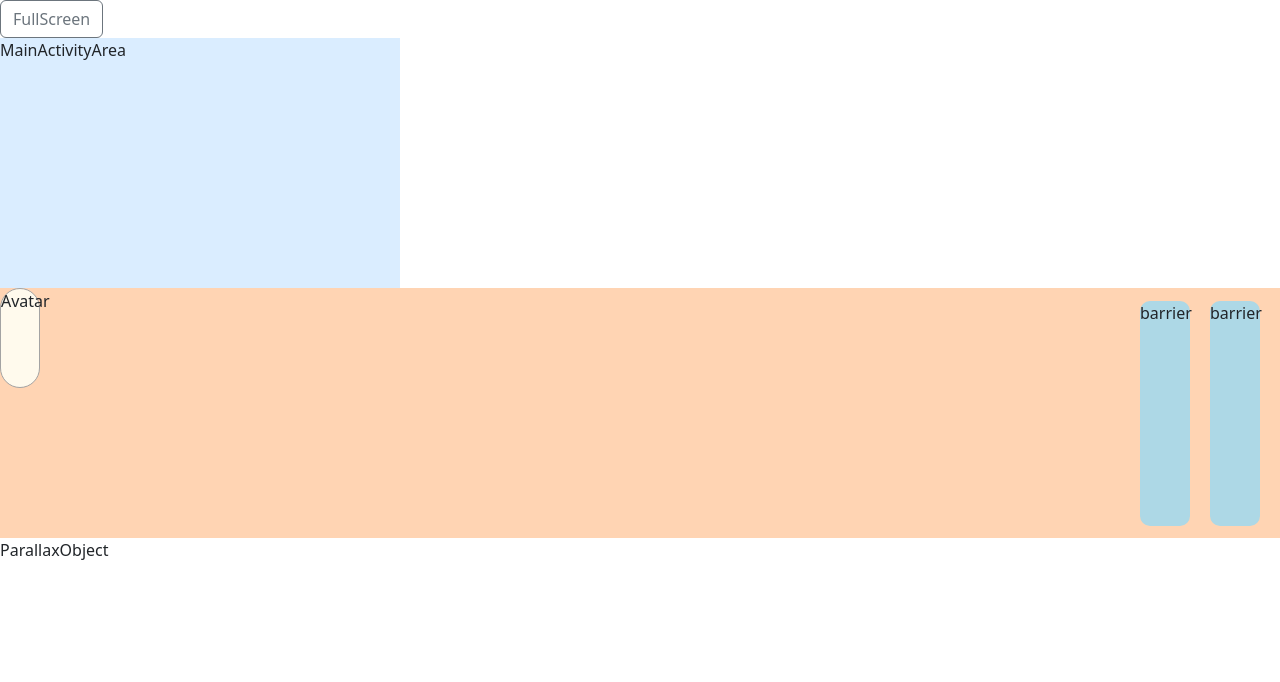
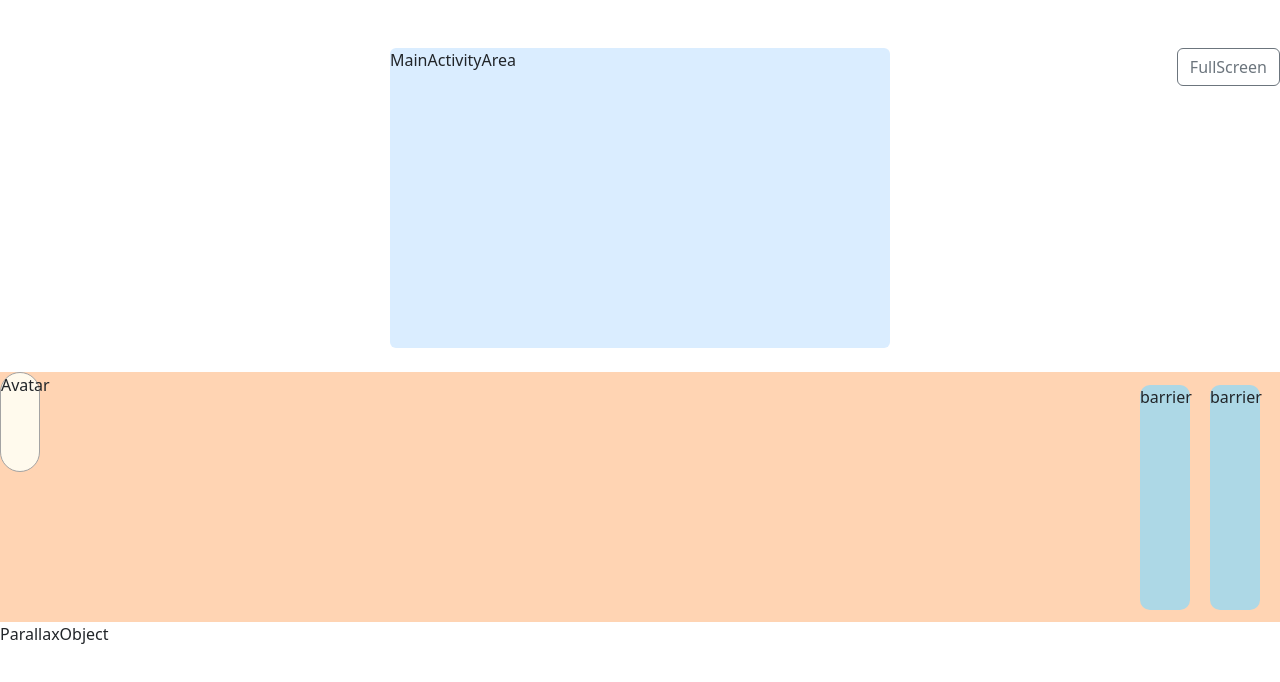
Before and after one commit to ShuntaToda/worldskills2022-E-interactive, a React (Create React App) app: page / in a window 1280 px wide. Shown: the top 682 px of the page. Built offline with nearby package versions, Linux system fonts and the light colour scheme.

Commit message:
正解時エフェクト

```diff
--- a/src/App.js
+++ b/src/App.js
@@ -13,7 +13,7 @@ const barrierObj = {
 };
 
 const movingDistance = 20;
-const stageColor = ["#ffd4b3", "#ffe7b3", "#ffe7b3", "#b4ffb3", "#b3ffe2", "#b3f7ff"];
+const stageColor = ["#ffd4b3", "#ffe7b3", "#b4ffb3", "#b3ffe2", "#b3f7ff"];
 
 function App() {
   const [playerPosition, setPlayerPosition] = useState({ x: 0, y: 0 });
@@ -31,6 +31,12 @@ function App() {
   const clearQuiz = () => {
     setQuiz({});
     setBarriers((prevBarriers) => prevBarriers.splice(0, 1));
+    setPlayerMoveLimit({
+      top: false,
+      bottom: false,
+      right: false,
+      left: false,
+    });
   };
   const missQuiz = () => {
     setQuiz({});
@@ -40,6 +46,7 @@ function App() {
     if (barriers.length == 0) {
       setStage(stage + 1);
       setBarriers([barrierObj, barrierObj]);
+      setPlayerPosition({ x: 0, y: 0 });
     }
   }, [barriers]);
 
@@ -76,7 +83,7 @@ function App() {
   }, [playerPosition]);
 
   return (
-    <div className="App h-100">
+    <div className="App h-100 mt-5">
       <FullScreenBtn></FullScreenBtn>
       <MainActivityArea quiz={quiz} clearQuiz={clearQuiz} missQuiz={missQuiz}></MainActivityArea>
       <MovingArea
--- a/src/components/mainActivityArea/MainActivityArea.js
+++ b/src/components/mainActivityArea/MainActivityArea.js
@@ -11,11 +11,9 @@ export const MainActivityArea = ({ quiz, clearQuiz, missQuiz }) => {
     }
   }, [quiz]);
   return (
-    <div id="main-activity-area">
+    <div id="main-activity-area" className="rounded">
       MainActivityArea
-      {mode == "quiz" && quiz.id !== undefined && (
-        <QuizMode quiz={quiz} clearQuiz={clearQuiz} missQuiz={missQuiz}></QuizMode>
-      )}
+      {mode == "quiz" && quiz.id !== undefined && <QuizMode quiz={quiz} clearQuiz={clearQuiz} missQuiz={missQuiz}></QuizMode>}
     </div>
   );
 };
--- a/src/components/mainActivityArea/QuizMode.js
+++ b/src/components/mainActivityArea/QuizMode.js
@@ -1,20 +1,37 @@
-import React from "react";
+import React, { useState } from "react";
+
+let answerTextColor = "";
 
 export const QuizMode = ({ quiz, clearQuiz, missQuiz }) => {
+  const [quizAnswerText, setQuizAnswerText] = useState("");
+  const handleClearQuiz = () => {
+    setQuizAnswerText("正解!!");
+    answerTextColor = "#e64b4b";
+    setTimeout(() => {
+      clearQuiz();
+    }, 3000);
+  };
+  const handleMissQuiz = () => {
+    setQuizAnswerText("不正解!!");
+    answerTextColor = "#4b93e6";
+    setTimeout(() => {
+      missQuiz();
+    }, 3000);
+  };
   return (
-    <div>
-      <div>QuizMode</div>
-      <div>{quiz.text}</div>
-      <div className="d-flex">
-        {quiz.item.map((i, index) => (
-          <div
-            key={index}
-            onClick={index == quiz.answer ? clearQuiz : missQuiz}
-            className="btn btn-primary"
-          >
-            {i}
-          </div>
-        ))}
+    <div className="c-quiz p-4 position-relative">
+      <div className="c-quiz__answer-text" style={{ color: answerTextColor }}>
+        {quizAnswerText}
+      </div>
+      <div className="c-quiz__content" style={quizAnswerText !== "" ? { opacity: 0.3 } : {}}>
+        <div className="fs-3 text-center">{quiz.text}</div>
+        <div className="pt-4 d-flex justify-content-around">
+          {quiz.item.map((i, index) => (
+            <div key={index} onClick={index == quiz.answer ? handleClearQuiz : handleMissQuiz} className="btn btn-primary">
+              {i}
+            </div>
+          ))}
+        </div>
       </div>
     </div>
   );
--- a/src/components/movingArea/MovingArea.js
+++ b/src/components/movingArea/MovingArea.js
@@ -19,6 +19,7 @@ export const MovingArea = ({
   return (
     <div
       id="moving-area"
+      className="mt-4"
       style={{
         backgroundColor: stageColor[stage],
       }}
--- a/src/styles/style.scss
+++ b/src/styles/style.scss
@@ -4,8 +4,9 @@
 
 #main-activity-area {
   background-color: rgb(218, 237, 255);
-  height: 250px;
-  width: 400px;
+  height: 300px;
+  width: 500px;
+  margin: auto;
 }
 
 #moving-area {
@@ -22,6 +23,7 @@
   border-radius: 20px;
   border: 1px solid rgb(163, 163, 163);
   position: absolute;
+  transition: 0.2s;
 }
 
 .c-quiz-barrier {
@@ -39,4 +41,33 @@
   }
 }
 
+.c-fullscreen {
+  position: absolute;
+  right: 0;
+}
+
+.c-quiz {
+  &__content {
+    transition: 1s;
+  }
+  &__answer-text {
+    position: absolute;
+    top: 50%;
+    left: 50%;
+    translate: -50% -50%;
+    font-weight: bold;
+    animation: answer 2s;
+    font-size: 4rem;
+  }
+}
+
+@keyframes answer {
+  0% {
+    font-size: 0;
+  }
+  100% {
+    font-size: 4rem;
+  }
+}
+
 @import "../../node_modules/bootstrap/scss/bootstrap.scss";
```
